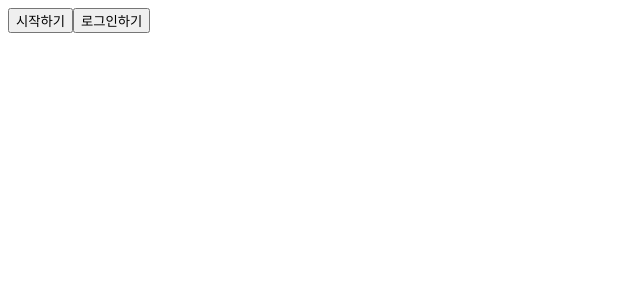
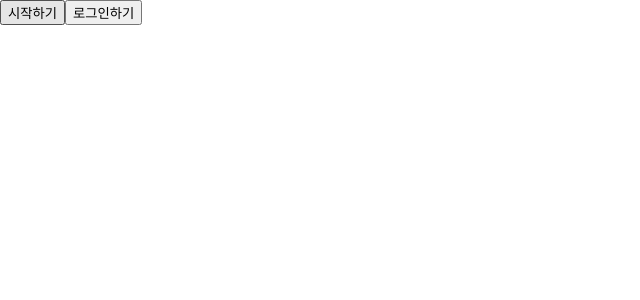
Before and after one commit to HICC-2024-PROJECT-PRESENTATION-CONTEST/Team3-Frontend, a React (Vite) app in the folder hi-cc/: page / in a window 1280 px wide. Shown: the top 300 px of the page, without its empty margins (0-640 px from the left). Built offline with nearby package versions, Linux system fonts and the light colour scheme.

Commit message:
design: App.css 설정

```diff
--- /dev/null
+++ b/hi-cc/src/App.css
@@ -0,0 +1,6 @@
+body {
+  display: flex;
+  width: 100vw;
+  height: 100vh;
+  margin: 0;
+}
--- a/hi-cc/src/App.jsx
+++ b/hi-cc/src/App.jsx
@@ -1,4 +1,5 @@
-import { Routes, Route, BrowserRouter, Navigate } from "react-router-dom";
+import { Routes, Route, BrowserRouter } from "react-router-dom";
+import './App.css';
 
 import AdminLogin from './pages/adminPage/AdminLogin/AdminLogin';
 import QR from './pages/adminPage/QR/QR';
```
